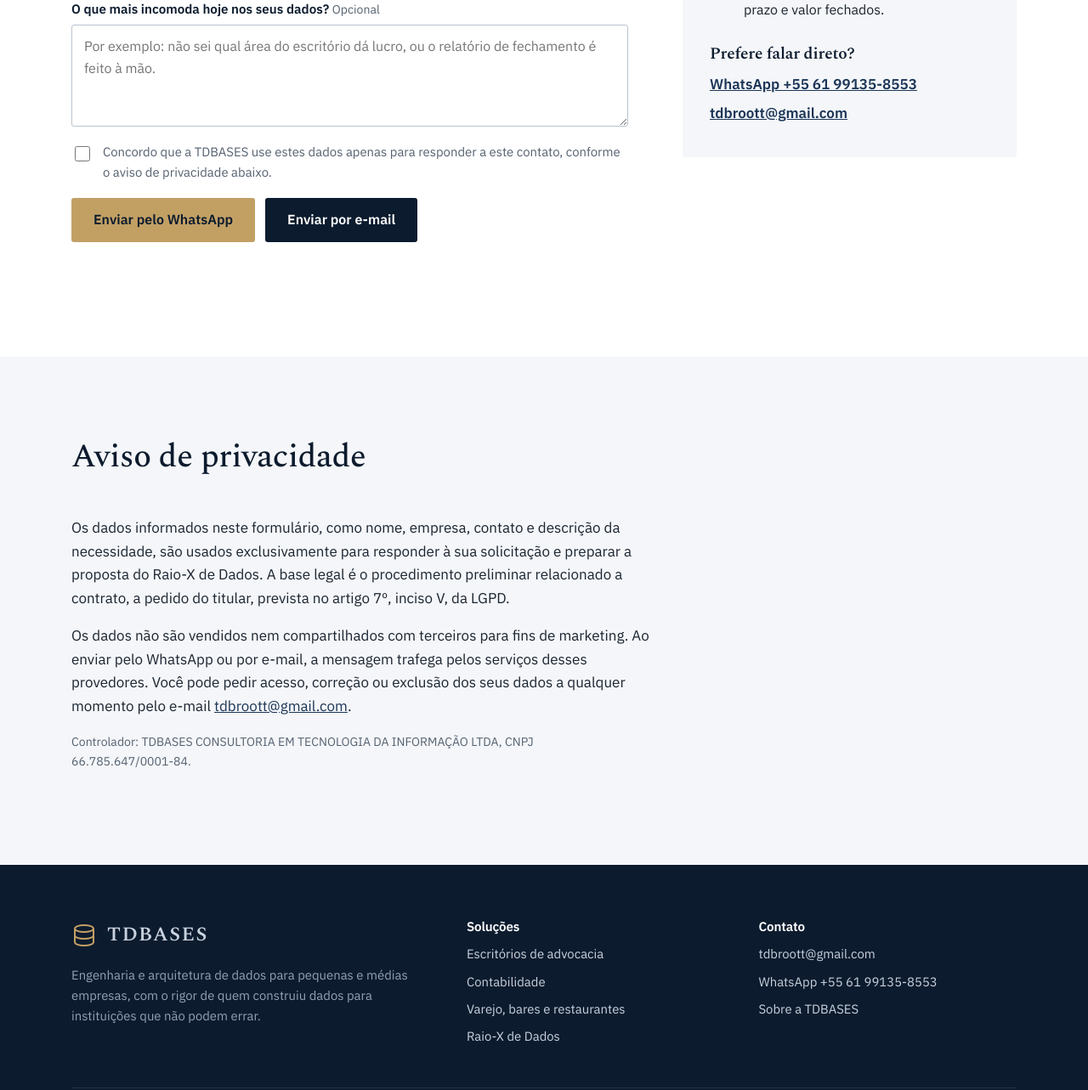
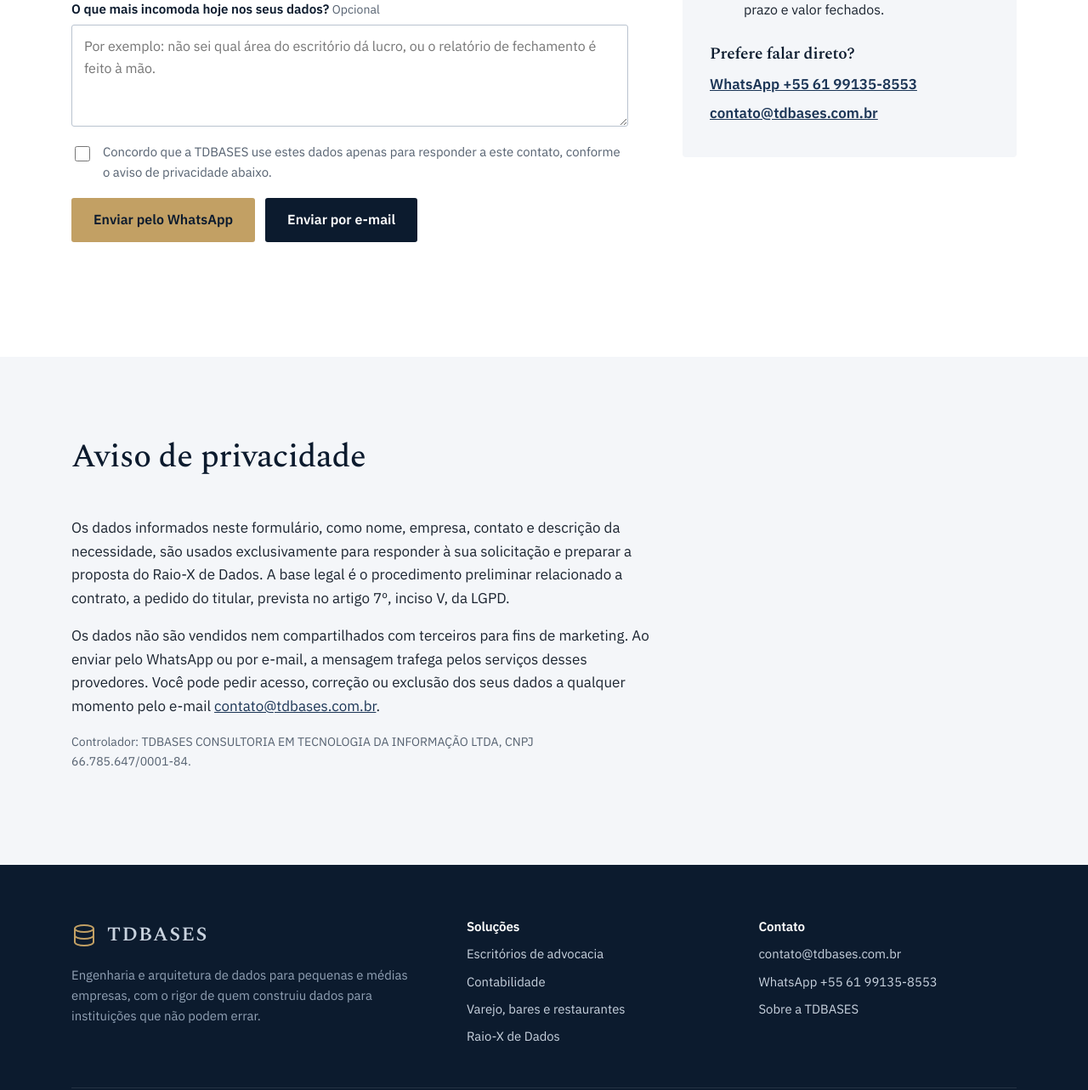
Before and after one commit to tdbroott/tdbases-site, a plain HTML site: page contato.html in a window 1280 px wide. Shown: the part 817-2100 px from the top of the page at 85% size. Drawn offline with nearby package versions, Linux system fonts and the light colour scheme.

Commit message:
Atualização do email no arquivo CONTATO

```diff
--- a/contato.html
+++ b/contato.html
@@ -292,14 +292,14 @@
 <li>Você recebe a proposta do Raio-X, com prazo e valor fechados.</li>
 </ol>
 <h3>Prefere falar direto?</h3>
-<div class="direct"><a href="https://wa.me/5561991358553" rel="noopener">WhatsApp +55 61 99135-8553</a><a href="mailto:tdbroott@gmail.com">tdbroott@gmail.com</a></div>
+<div class="direct"><a href="https://wa.me/5561991358553" rel="noopener">WhatsApp +55 61 99135-8553</a><a href="mailto:contato@tdbases.com.br">contato@tdbases.com.br</a></div>
 </aside>
 </div></section>
 
 <section class="bg-paper" id="privacidade"><div class="wrap">
 <div class="head-block"><h2>Aviso de privacidade</h2></div>
 <p>Os dados informados neste formulário, como nome, empresa, contato e descrição da necessidade, são usados exclusivamente para responder à sua solicitação e preparar a proposta do Raio-X de Dados. A base legal é o procedimento preliminar relacionado a contrato, a pedido do titular, prevista no artigo 7º, inciso V, da LGPD.</p>
-<p>Os dados não são vendidos nem compartilhados com terceiros para fins de marketing. Ao enviar pelo WhatsApp ou por e-mail, a mensagem trafega pelos serviços desses provedores. Você pode pedir acesso, correção ou exclusão dos seus dados a qualquer momento pelo e-mail <a href="mailto:tdbroott@gmail.com">tdbroott@gmail.com</a>.</p>
+<p>Os dados não são vendidos nem compartilhados com terceiros para fins de marketing. Ao enviar pelo WhatsApp ou por e-mail, a mensagem trafega pelos serviços desses provedores. Você pode pedir acesso, correção ou exclusão dos seus dados a qualquer momento pelo e-mail <a href="mailto:contato@tdbases.com.br">contato@tdbases.com.br</a>.</p>
 <p class="fine">Controlador: TDBASES CONSULTORIA EM TECNOLOGIA DA INFORMAÇÃO LTDA, CNPJ 66.785.647/0001-84.</p>
 </div></section>
 
@@ -309,7 +309,7 @@
 <div><a class="brand" href="index.html"><svg width="30" height="30" viewBox="0 0 30 30" aria-hidden="true"><ellipse cx="15" cy="7" rx="11" ry="4" fill="none" stroke="#C2A064" stroke-width="2"/><path d="M4 7v16c0 2.2 4.9 4 11 4s11-1.8 11-4V7" fill="none" stroke="#C2A064" stroke-width="2"/><path d="M4 15c0 2.2 4.9 4 11 4s11-1.8 11-4" fill="none" stroke="#C2A064" stroke-width="2"/></svg><span class="brand-name">TDBASES</span></a>
 <p style="margin-top:16px">Engenharia e arquitetura de dados para pequenas e médias empresas, com o rigor de quem construiu dados para instituições que não podem errar.</p></div>
 <div><h4>Soluções</h4><ul><li><a href="advocacia.html">Escritórios de advocacia</a></li><li><a href="contabilidade.html">Contabilidade</a></li><li><a href="varejo-food-service.html">Varejo, bares e restaurantes</a></li><li><a href="contato.html">Raio-X de Dados</a></li></ul></div>
-<div><h4>Contato</h4><ul><li><a href="mailto:tdbroott@gmail.com">tdbroott@gmail.com</a></li><li><a href="https://wa.me/5561991358553" rel="noopener">WhatsApp +55 61 99135-8553</a></li><li><a href="sobre.html">Sobre a TDBASES</a></li></ul></div>
+<div><h4>Contato</h4><ul><li><a href="mailto:contato@tdbases.com.br">contato@tdbases.com.br</a></li><li><a href="https://wa.me/5561991358553" rel="noopener">WhatsApp +55 61 99135-8553</a></li><li><a href="sobre.html">Sobre a TDBASES</a></li></ul></div>
 </div>
 <div class="legal">
 <p>TDBASES  CONSULTORIA EM TECNOLOGIA DA INFORMAÇÃO LTDA. CNPJ 66.785.647/0001-84.</p>
@@ -332,7 +332,7 @@
  return t;
 }
 f.addEventListener('submit',function(ev){ev.preventDefault();var t=msg();if(!t)return;st.className='status ok';st.textContent='Abrindo o WhatsApp com a sua mensagem pronta. É só enviar.';window.open('https://wa.me/5561991358553?text='+encodeURIComponent(t),'_blank','noopener');});
-document.getElementById('via-email').addEventListener('click',function(){var t=msg();if(!t)return;st.className='status ok';st.textContent='Abrindo o seu aplicativo de e-mail com a mensagem pronta.';location.href='mailto:tdbroott@gmail.com?subject='+encodeURIComponent('Raio-X de Dados: '+f.empresa.value.trim())+'&body='+encodeURIComponent(t);});
+document.getElementById('via-email').addEventListener('click',function(){var t=msg();if(!t)return;st.className='status ok';st.textContent='Abrindo o seu aplicativo de e-mail com a mensagem pronta.';location.href='mailto:contato@tdbases.com.br?subject='+encodeURIComponent('Raio-X de Dados: '+f.empresa.value.trim())+'&body='+encodeURIComponent(t);});
 })();
 </script>
 </body>
```
